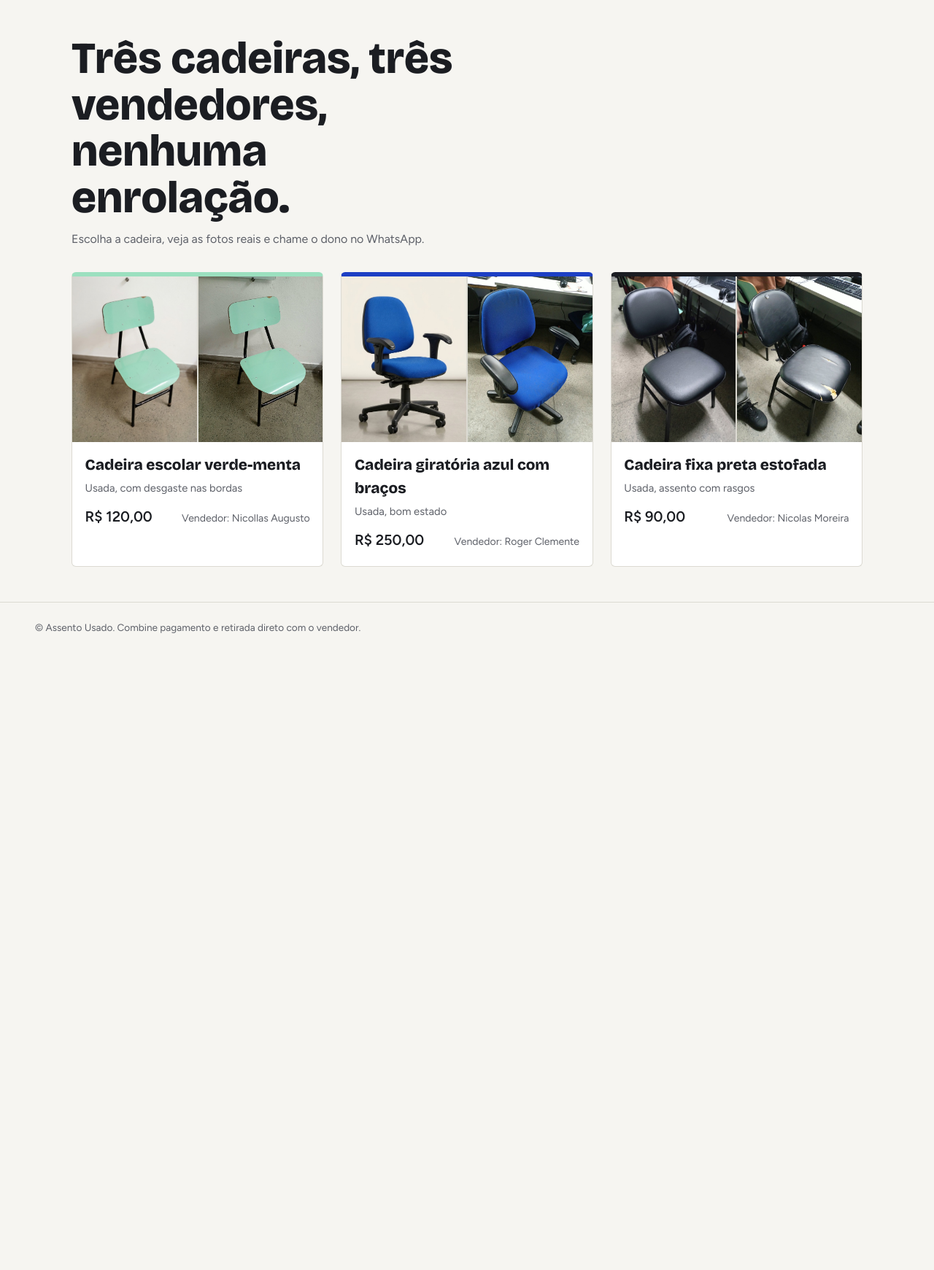
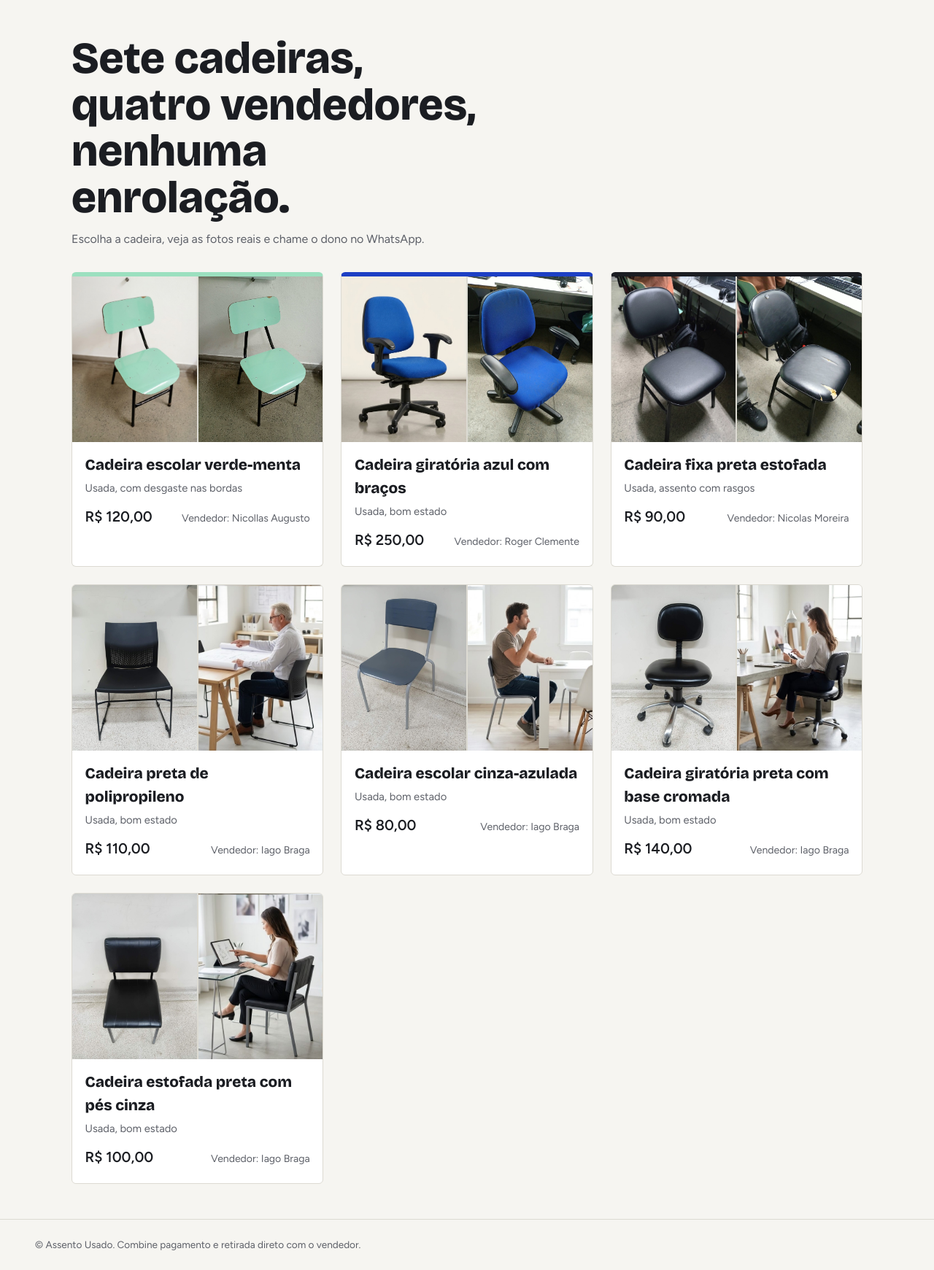
Before and after one commit to rogertarefasifsp-ops/cadeiras, a Flask app: page / in a window 1280 px wide. Shown: the part 68-1809 px from the top of the page at 73% size. Before the commit the page ends 936 px from the top, so only its background shows below. Run offline with Flask 3, Linux system fonts and the light colour scheme.

Commit message:
Add files via upload

```diff
--- a/app.py
+++ b/app.py
@@ -37,6 +37,46 @@ CADEIRAS = [
         "fotos": ["img/preta1.jpg", "img/preta2.jpg"],
         "vendedor": {"nome": "Nicolas Moreira", "whatsapp": "5500000000000"},
     },
+    {
+        "slug": "plastica-preta-perfurada",
+        "nome": "Cadeira preta de polipropileno",
+        "preco": 110.00,
+        "estado": "Usada, bom estado",
+        "descricao": "Cadeira empilhável com assento e encosto em plástico preto, encosto perfurado "
+                     "e estrutura de aço tipo trenó. Boa para auditório, reunião ou mesa de desenho.",
+        "fotos": ["img/plastica1.jpg", "img/plastica2.jpg"],
+        "vendedor": {"nome": "Iago Braga", "whatsapp": "5500000000000"},
+    },
+    {
+        "slug": "escolar-cinza-azulada",
+        "nome": "Cadeira escolar cinza-azulada",
+        "preco": 80.00,
+        "estado": "Usada, bom estado",
+        "descricao": "Cadeira com assento e encosto em plástico cinza-azulado e estrutura de tubo "
+                     "cinza-claro, com ponteiras nos pés. Leve, resistente e fácil de limpar.",
+        "fotos": ["img/escolar1.jpg", "img/escolar2.jpg"],
+        "vendedor": {"nome": "Iago Braga", "whatsapp": "5500000000000"},
+    },
+    {
+        "slug": "giratoria-preta-baixa",
+        "nome": "Cadeira giratória preta com base cromada",
+        "preco": 140.00,
+        "estado": "Usada, bom estado",
+        "descricao": "Cadeira de escritório sem braços, com regulagem de altura, rodízios e base "
+                     "cromada de cinco pontas. Estofado em courino preto.",
+        "fotos": ["img/swivel1.jpg", "img/swivel2.jpg"],
+        "vendedor": {"nome": "Iago Braga", "whatsapp": "5500000000000"},
+    },
+    {
+        "slug": "estofada-preta-listrada",
+        "nome": "Cadeira estofada preta com pés cinza",
+        "preco": 100.00,
+        "estado": "Usada, bom estado",
+        "descricao": "Cadeira fixa com assento e encosto estofados em courino preto com costuras "
+                     "verticais e estrutura de aço. Boa para recepção, escritório ou estudo.",
+        "fotos": ["img/estofada1.jpg", "img/estofada2.jpg"],
+        "vendedor": {"nome": "Iago Braga", "whatsapp": "5500000000000"},
+    },
 ]
 
 
--- a/templates/index.html
+++ b/templates/index.html
@@ -1,7 +1,7 @@
 {% extends "base.html" %}
 {% block content %}
 <section class="hero">
-  <h1>Três cadeiras, três vendedores, nenhuma enrolação.</h1>
+  <h1>Sete cadeiras, quatro vendedores, nenhuma enrolação.</h1>
   <p>Escolha a cadeira, veja as fotos reais e chame o dono no WhatsApp.</p>
 </section>
 <section class="grid">
```
Also changed, not shown: static/img/escolar1.jpg (added), static/img/escolar2.jpg (added), static/img/estofada1.jpg (added), static/img/estofada2.jpg (added), static/img/plastica1.jpg (added), static/img/plastica2.jpg (added), static/img/swivel1.jpg (added), static/img/swivel2.jpg (added).
